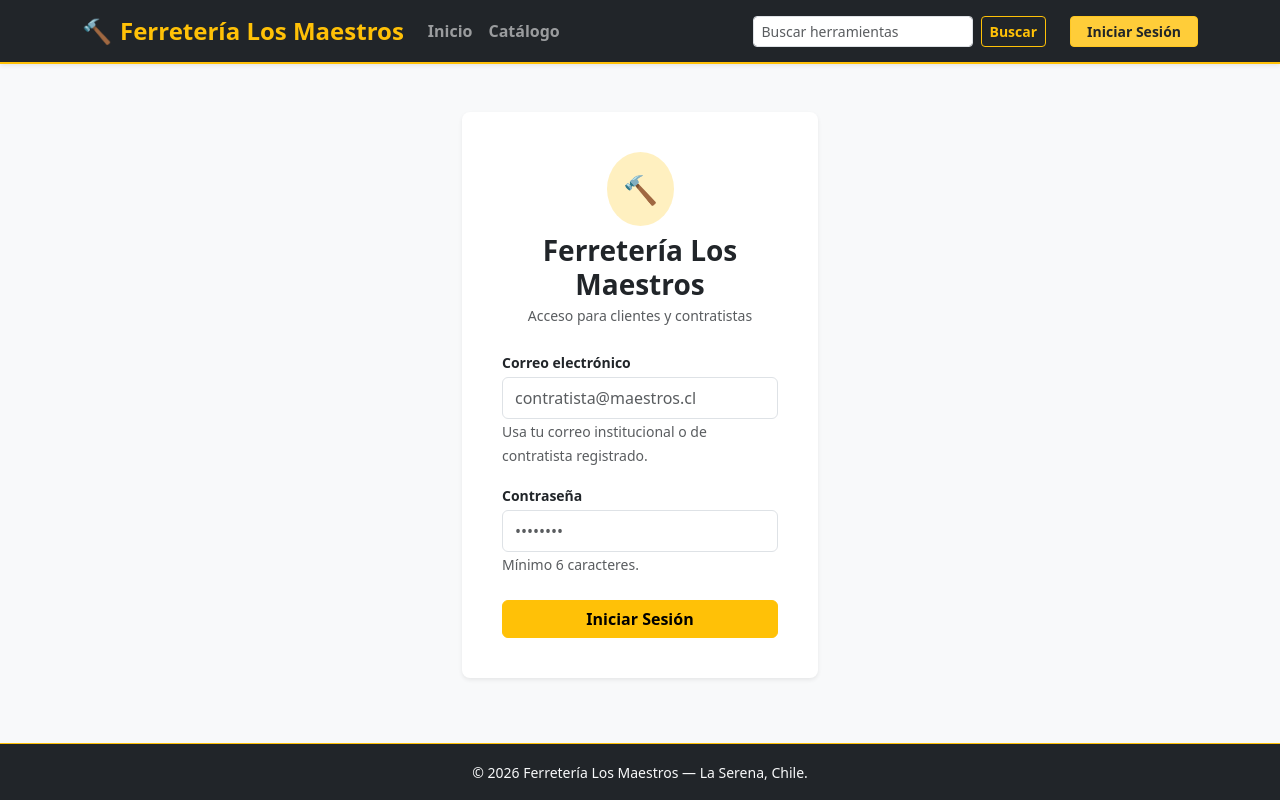
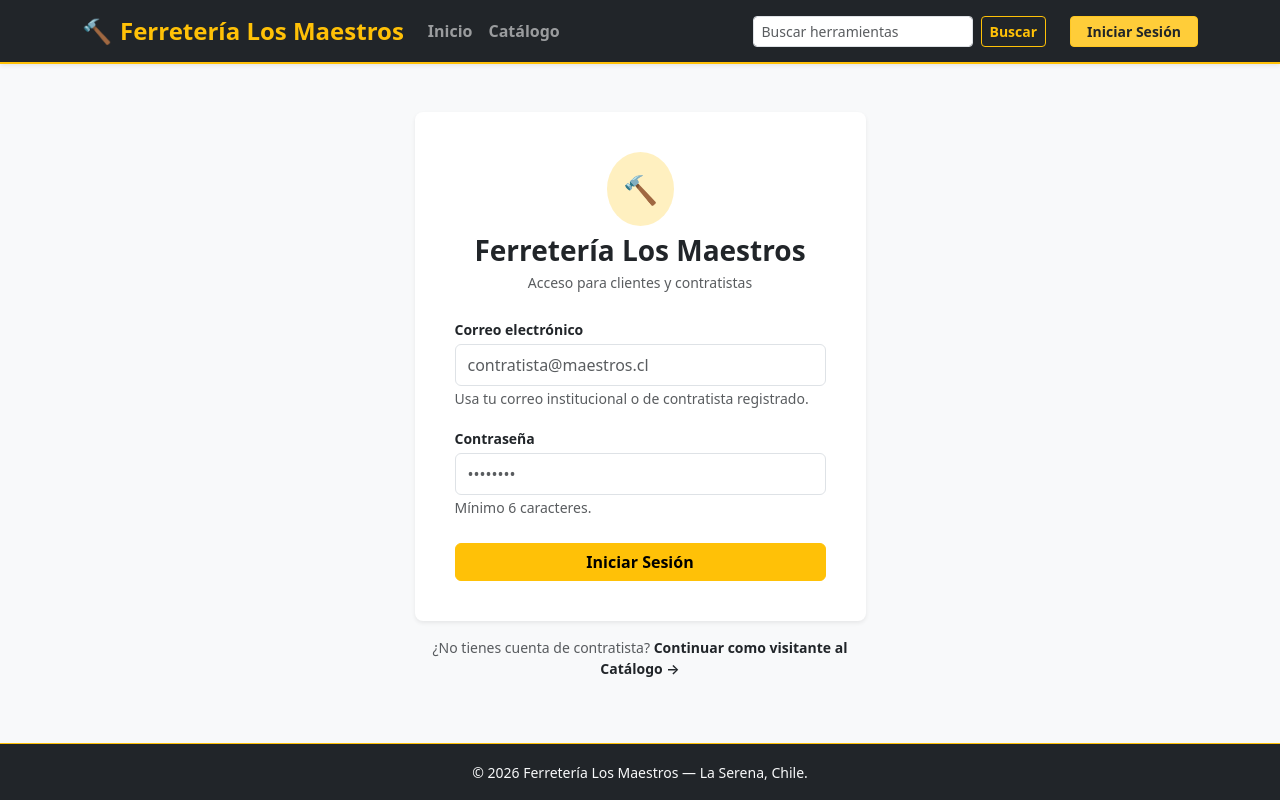
Before and after one commit to luciano-sepulveda/React-FerreteriaLosMaestros, a React (Vite) app: page /login in a window 1280 px wide. Built offline with nearby package versions, Linux system fonts and the light colour scheme.

Commit message:
Añadi pagina Login con autenticacion y redireccion al catalogo

```diff
--- a/src/pages/Login.jsx
+++ b/src/pages/Login.jsx
@@ -1,13 +1,44 @@
 import React from 'react';
 import { Container, Row, Col } from 'react-bootstrap';
+import { useNavigate, Link } from 'react-router-dom';
 import TarjetaLogin from '../components/organisms/TarjetaLogin';
+import useTituloPagina from '../hooks/useTituloPagina';
+
 
 const Login = () => {
+  useTituloPagina('Iniciar Sesión');
+  const navegar = useNavigate();
+
+  const manejarLoginExitoso = (datosUsuario) => {
+
+    const correoUsuario = datosUsuario.correo || datosUsuario.email;
+    const usuarioActivo = {
+      correo: correoUsuario,
+      rol: correoUsuario.includes('admin') ? 'Administrador' : 'Contratista'
+    };
+
+    localStorage.setItem('usuario_activo', JSON.stringify(usuarioActivo));
+
+
+    setTimeout(() => {
+      navegar('/catalogo');
+    }, 600);
+  };
+
   return (
     <Container className="py-5">
       <Row className="justify-content-center">
-        <Col xs={12} sm={10} md={8} lg={5} xl={4}>
-          <TarjetaLogin />
+        <Col xs={12} sm={10} md={8} lg={6} xl={5}>
+          <TarjetaLogin alLoginExitoso={manejarLoginExitoso} />
+
+          <div className="text-center mt-3">
+            <p className="text-muted small">
+              ¿No tienes cuenta de contratista?{' '}
+              <Link to="/catalogo" className="text-dark fw-semibold text-decoration-none">
+                Continuar como visitante al Catálogo →
+              </Link>
+            </p>
+          </div>
         </Col>
       </Row>
     </Container>
```
